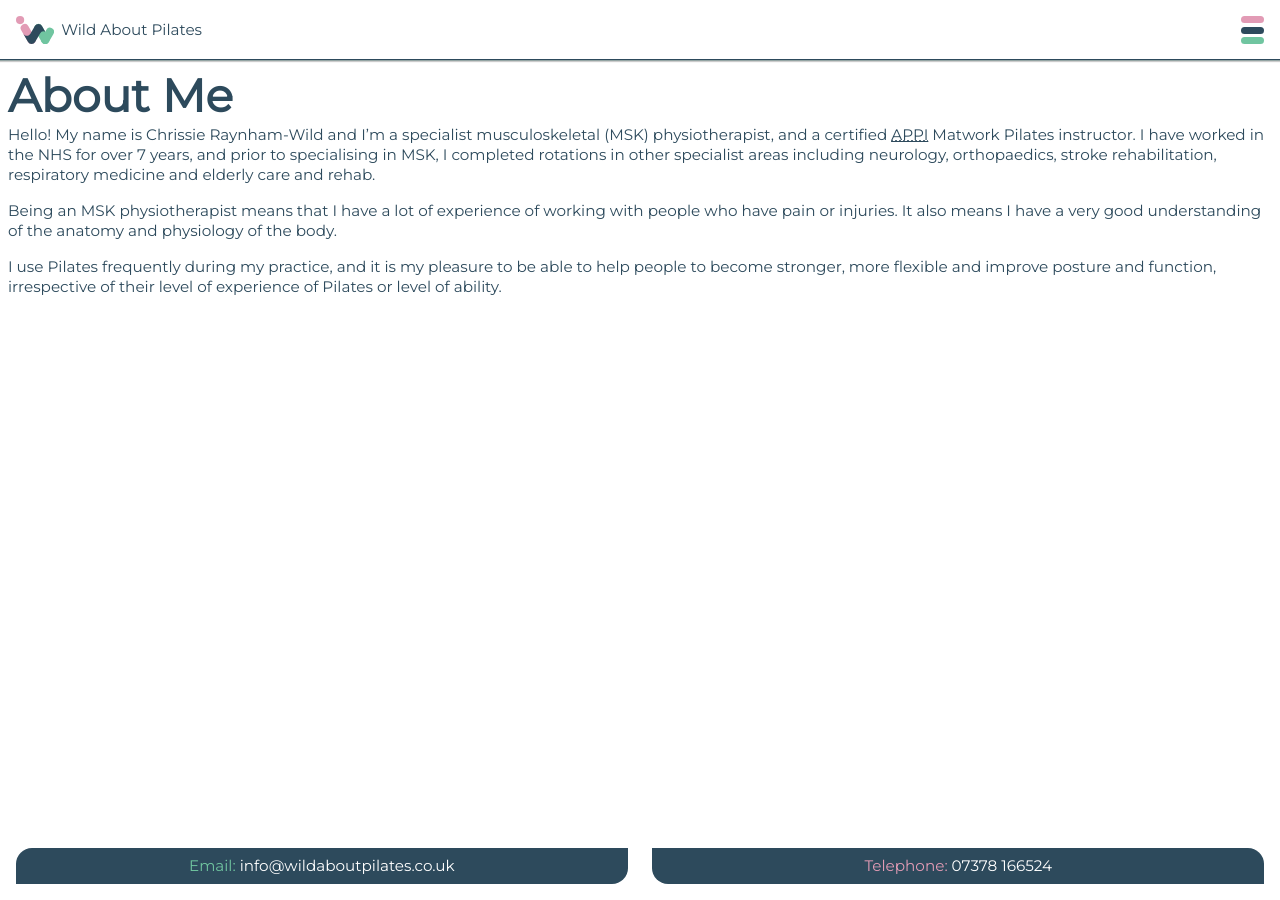
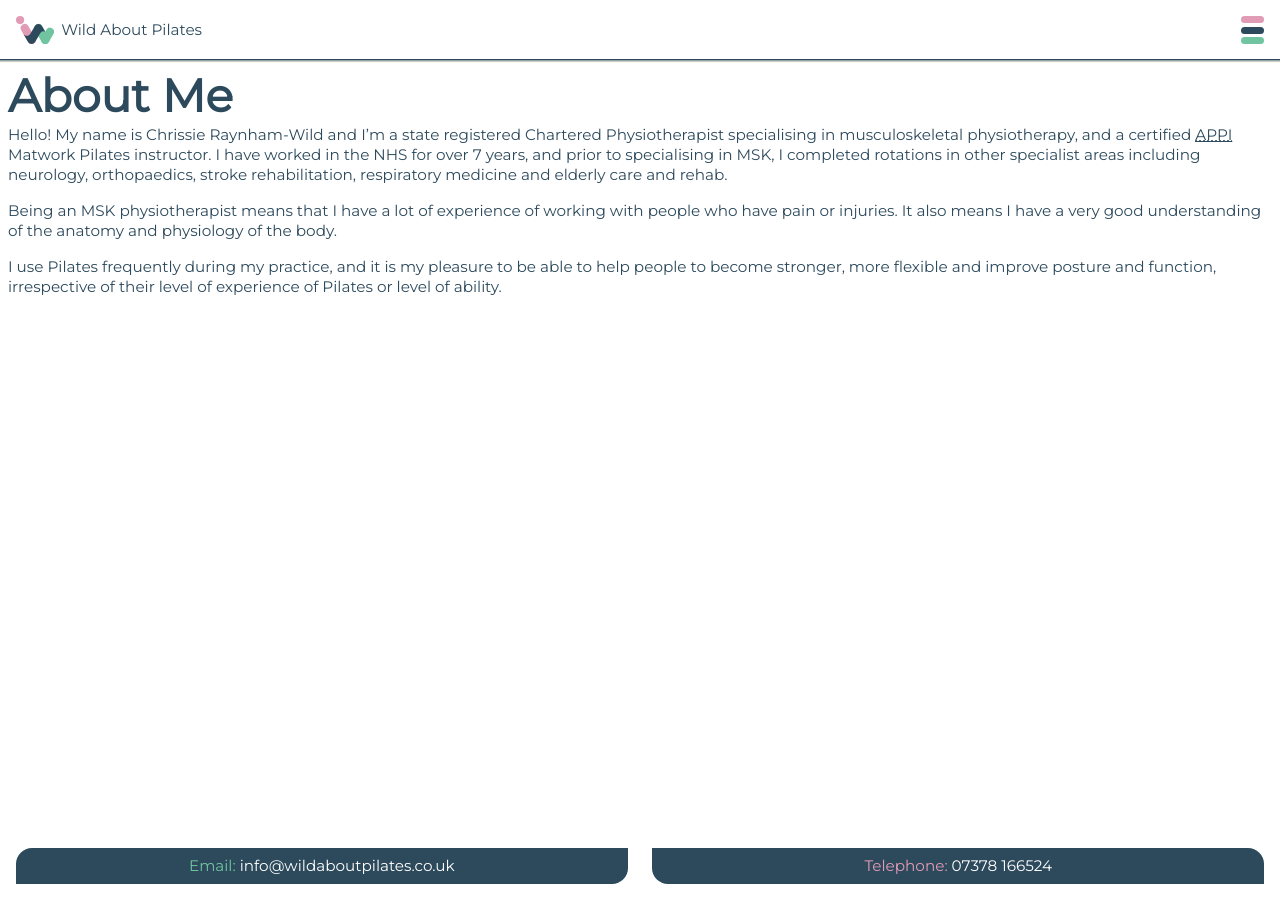
Before and after one commit to mikeraynham/wildaboutpilates, a Jekyll site: the page built from about.md, in a window 1280 px wide. Built offline with Jekyll 4.4.1, drawn with Linux system fonts in a browser that asks for light colours.

Commit message:
Updated About

```diff
--- a/about.md
+++ b/about.md
@@ -5,7 +5,7 @@ layout: default
 
 # About Me
 
-Hello! My name is Chrissie Raynham-Wild and I'm a specialist musculoskeletal (MSK) physiotherapist, and a certified [<abbr title="The Australian Physiotherapy & Pilates Institute">APPI</abbr>][1] Matwork Pilates instructor. I have worked in the NHS for over 7 years, and prior to specialising in MSK, I completed rotations in other specialist areas including neurology, orthopaedics, stroke rehabilitation, respiratory medicine and elderly care and rehab.
+Hello! My name is Chrissie Raynham-Wild and I'm a state registered Chartered Physiotherapist specialising in musculoskeletal physiotherapy, and a certified [<abbr title="The Australian Physiotherapy & Pilates Institute">APPI</abbr>][1] Matwork Pilates instructor. I have worked in the NHS for over 7 years, and prior to specialising in MSK, I completed rotations in other specialist areas including neurology, orthopaedics, stroke rehabilitation, respiratory medicine and elderly care and rehab.
 
 Being an MSK physiotherapist means that I have a lot of experience of working with people who have pain or injuries. It also means I have a very good understanding of the anatomy and physiology of the body.
 
```
